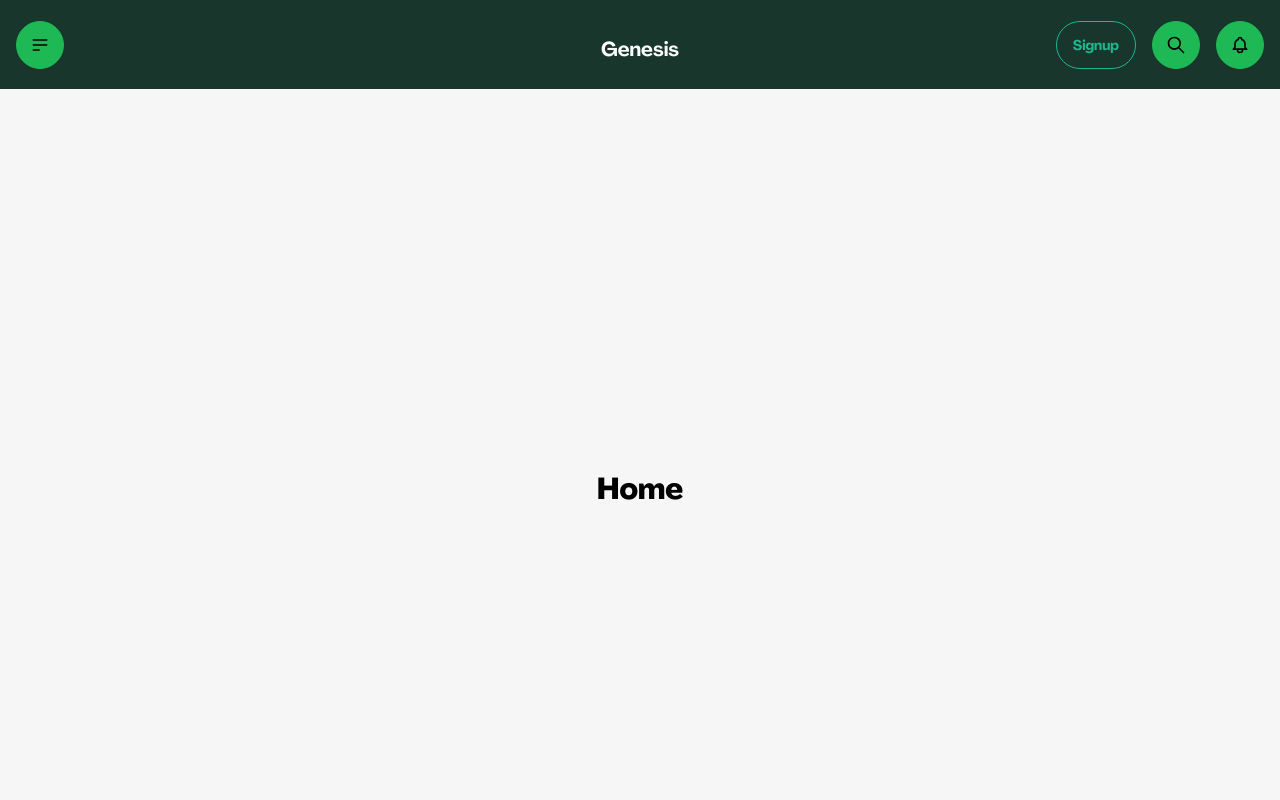
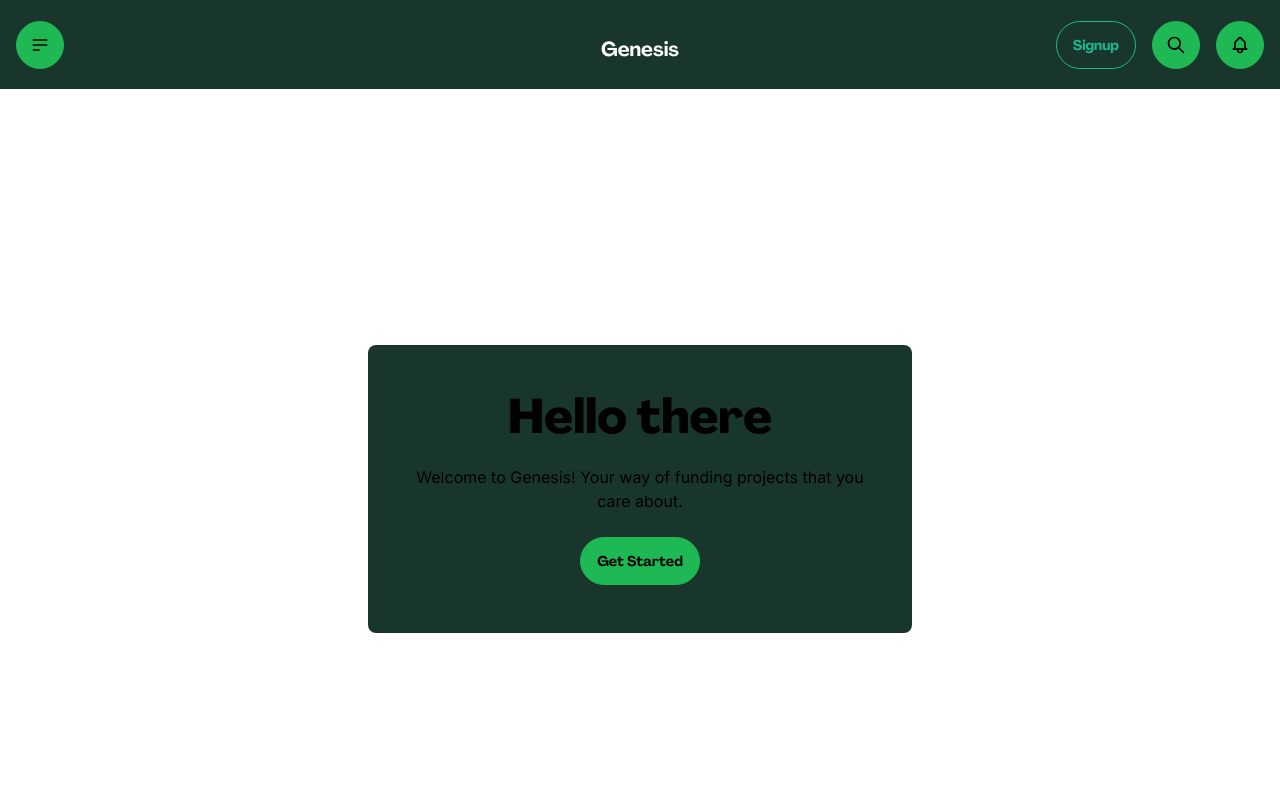
Before and after one commit to wayne-617/Genesis, a Next.js app in the folder ugahacks-app/: page /pages/home in a window 1280 px wide. Shown: the top 800 px of the page. Built offline with nearby package versions, Linux system fonts and the light colour scheme; what pinata would draw is missing.

Commit message:
logic for project screen

```diff
--- a/ugahacks-app/app/globals.css
+++ b/ugahacks-app/app/globals.css
@@ -10,6 +10,13 @@
   font-style: normal;
   font-weight: 100 900;
   src: url("../fonts/TelegrafVariable.woff2") format("woff2");
+}
+
+@font-face {
+  font-family: "Bungee Shade";
+  font-style: normal;
+  font-weight: 100 900;
+  src: url("../fonts/BungeeShade-Regular.ttf") format("ttf");
 }
 @tailwind base;
 @layer base {
@@ -32,6 +39,7 @@
   h1, h2, h3, h4 {
     @apply font-agrandir font-bold;
   }
+
   h1 {
     @apply text-5xl;
   }
--- a/ugahacks-app/app/pages/home/page.tsx
+++ b/ugahacks-app/app/pages/home/page.tsx
@@ -4,8 +4,16 @@ import React from 'react';
 
 const IndexPage: React.FC = () => {
   return (
-    <div className="flex justify-center items-center h-screen">
-      <h1 className="text-3xl font-bold">Home</h1>
+    <div className="hero bg-white min-h-screen">
+      <div className="hero-content text-center bg-neutral rounded-lg p-12">
+        <div className="max-w-md">
+          <h1 className="text-5xl font-bold">Hello there</h1>
+          <p className="py-6">
+            Welcome to Genesis! Your way of funding projects that you care about.
+          </p>
+          <button className="btn btn-primary">Get Started</button>
+        </div>
+      </div>
     </div>
   );
 };
--- a/ugahacks-app/app/pages/project/page.tsx
+++ b/ugahacks-app/app/pages/project/page.tsx
@@ -23,7 +23,8 @@ const ProjectPage: React.FC = () => {
     setError(null);
 
     try {
-      await fundProject(project.id, amount * 10 ** 18);
+
+      await fundProject(project.id, amount);
       alert('Project funded successfully!');
     } catch (err) {
       setError('Failed to fund project. Please try again.');
@@ -81,10 +82,10 @@ const ProjectPage: React.FC = () => {
           <h1 className="card-title text-3xl font-bold">{project.title}</h1>
           <Image src={project.image} alt={project.title} width={250} height={150} className="rounded-lg" />
           <p className="text-lg"><strong>Description:</strong> {project.description}</p>
-          <p className="text-lg"><strong>Goal Amount:</strong> {project.goalAmount.toString()}</p>
-          <p className="text-lg"><strong>Raised Amount:</strong> {project.raisedAmount.toString()}</p>
+          <p className="text-lg"><strong>Goal Amount:</strong> {(project.goalAmount/(10**18)).toString()} ETH</p>
+          <p className="text-lg"><strong>Raised Amount:</strong> {(project.raisedAmount/(10**18)).toString()} ETH</p>
           <p className="text-lg"><strong>Amount Withdrawn:</strong> {project.amountWithdrawn.toString()}</p>
-          <p className="text-lg"><strong>Supporting Votes:</strong> {project.supportingVotes.toString()}</p>
+          <p className="text-lg"><strong>Supporting Votes:</strong> {(project.supportingVotes/project.raisedAmount*100).toString()}%</p>
           <div className="card-actions justify-end mt-4 flex items-center space-x-2">
             <form className="form flex items-center space-x-2" onSubmit={handleSubmit}>
               <input
```
Also changed, not shown: ugahacks-app/fonts/BungeeShade-Regular.ttf (added).
